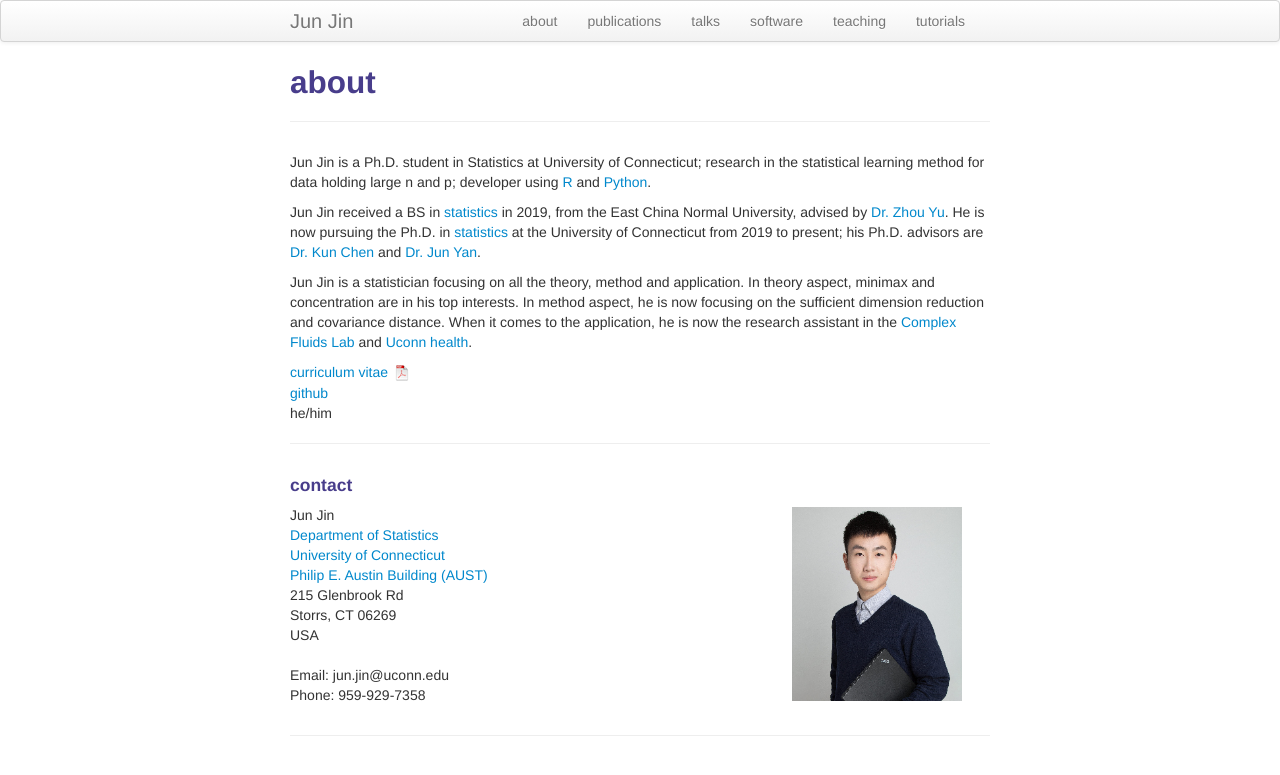
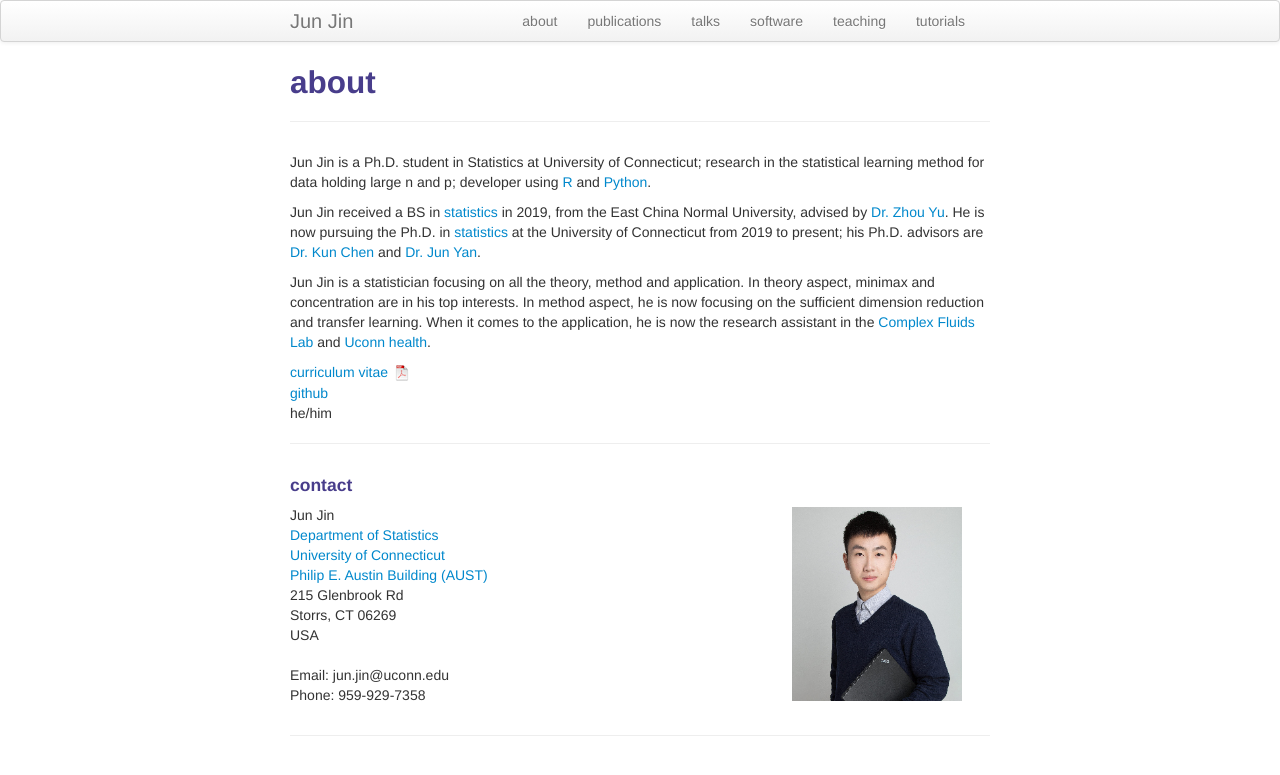
Before and after one commit to brucejunjin/brucejunjin.github.io, a Jekyll site: the page built from pages/about.md, in a window 1280 px wide. Shown: the top 775 px of the page. Built offline with Jekyll 4.4.1, drawn with Linux system fonts in a browser that asks for light colours.

Commit message:
Update about.md

```diff
--- a/pages/about.md
+++ b/pages/about.md
@@ -8,7 +8,7 @@ Jun Jin is a Ph.D. student in Statistics at University of Connecticut; research
 
 Jun Jin received a BS in [statistics](http://stat.ecnu.edu.cn/) in 2019, from the East China Normal University, advised by [Dr. Zhou Yu](https://faculty.ecnu.edu.cn/_s35/wz2/main.psp). He is now pursuing the Ph.D. in [statistics](https://stat.uconn.edu/) at the University of Connecticut from 2019 to present; his Ph.D. advisors are [Dr. Kun Chen](https://kun-chen.uconn.edu/) and [Dr. Jun Yan](https://stat.uconn.edu/jun-yan/).
 
-Jun Jin is a statistician focusing on all the theory, method and application. In theory aspect, minimax and concentration are in his top interests. In method aspect, he is now focusing on the sufficient dimension reduction and covariance distance. When it comes to the application, he is now the research assistant in the [Complex Fluids Lab](https://ma.engr.uconn.edu/) and [Uconn health](https://health.uconn.edu/).
+Jun Jin is a statistician focusing on all the theory, method and application. In theory aspect, minimax and concentration are in his top interests. In method aspect, he is now focusing on the sufficient dimension reduction and transfer learning. When it comes to the application, he is now the research assistant in the [Complex Fluids Lab](https://ma.engr.uconn.edu/) and [Uconn health](https://health.uconn.edu/).
 
 [curriculum vitae ![CV as pdf](icons16/pdf-icon.png)]({{ BASE_PATH }}/assets/broman_cv.pdf)<br/>
 <!-- [impactstory](https://impactstory.org/u/0000-0002-4914-6671)<br/> -->
```
